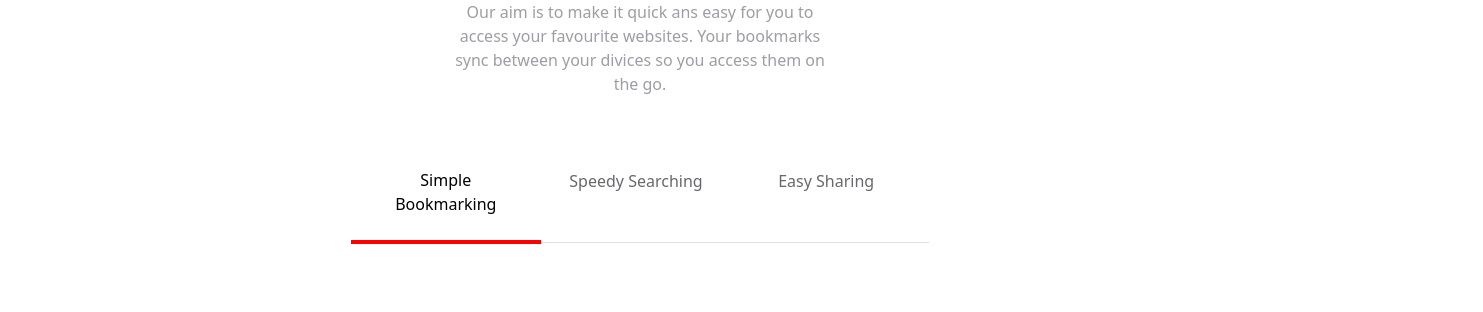
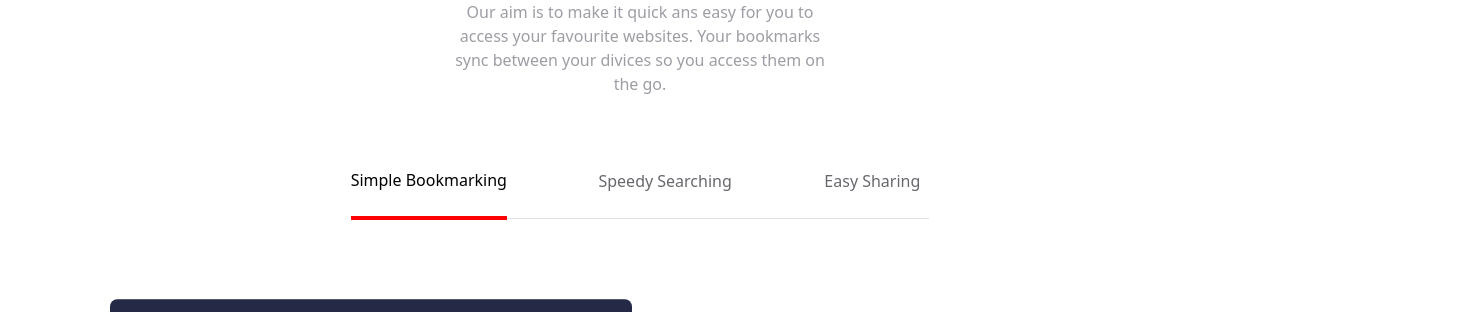
Before and after one commit to RebecaRG/ITAcademy-sprint1-2, a website: page index.html in a window 1280 px wide. Shown: the part 674-986 px from the top of the page, 1483 px wide, since content can reach past the window. Drawn offline with nearby package versions, Linux system fonts and the light colour scheme.

Commit message:
correccions

```diff
--- a/Sass/main.scss
+++ b/Sass/main.scss
@@ -1,3 +1,8 @@
+html, body{
+  width: 100%;
+  overflow-x: hidden;
+}
+
 //color
 $primary: #5265E1;
 $secondary: #FA5959;
@@ -35,7 +40,7 @@ $grid-gutter-width:  1rem;
 
 //tabs
 $nav-link-padding-y: 1.5rem;
-$nav-link-padding-x: 1.5rem;
+$nav-link-padding-x: 0rem;
 $nav-link-font-size: 1rem;
 $nav-link-color:  $info;
 $nav-link-hover-color:  $secondary;
@@ -54,8 +59,10 @@ $navbar-light-toggler-border-color: none;
 $navbar-toggler-focus-width: none;
 $navbar-dark-color: white;
 
+
 //mancha azul
 .manchader{
+
   z-index: -1;
   width: 120%;
   height: 70%;
@@ -90,6 +97,7 @@ $navbar-dark-color: white;
   margin-left: 0;
 }
 
+//quitar padding derecho
 .sinpadmarder {
   right: 0;
 }
--- a/index.html
+++ b/index.html
@@ -78,7 +78,7 @@
             <div class="container d-block d-lg-none">
             <div class="row">
                 <div class="col-12 col-lg-8 offset-lg-2 px-4 p-lg-2 mb-5 mb-lg-6 px-lg-6">
-                    <ul class="nav nav-tabs d-flex flex-column flex-lg-row justify-content-lg-between text-center">
+                    <ul class="nav nav-tabs d-flex flex-column flex-lg-row text-center">
                         <li class="nav-item linea-superior linea-inferior">
                             <a class="nav-link active" href="#">Simple Bookmarking</a>
                         </li>
@@ -94,11 +94,12 @@
             </div>
             <div class="container d-none d-lg-block">
                 <div class="row col-8 offset-2 mb-6 px-6">
-                    <ul class="nav nav-tabs nav-justified">
+                    <!-- text-xl-5 text-xxl-6 -->
+                    <ul class="nav nav-tabs d-flex justify-content-between">
                         <li class="nav-item ">
-                            <a class="nav-link active act" href="#">Simple Bookmarking</a>
+                            <a class="nav-link active act " href="#">Simple Bookmarking</a>
                         </li>
-                        <li class="nav-item">
+                        <li class="nav-item ">
                             <a class="nav-link" href="#">Speedy Searching</a>
                         </li>
                         <li class="nav-item">
@@ -108,7 +109,6 @@
                 </div>
             </div>
             <div class="container">
-                <!-- <div class="container d-block d-lg-none"> -->
                 <div class="row align-items-center mx-2 mb-lg-6">
                     <div class="col-12 col-lg-6 justify-content-end mb-3 mb-lg-3 position-relative">
                         <img src="./Images/illustration-features-tab-1.svg"
```
Also changed, not shown: css/main.css, 1 other file.
